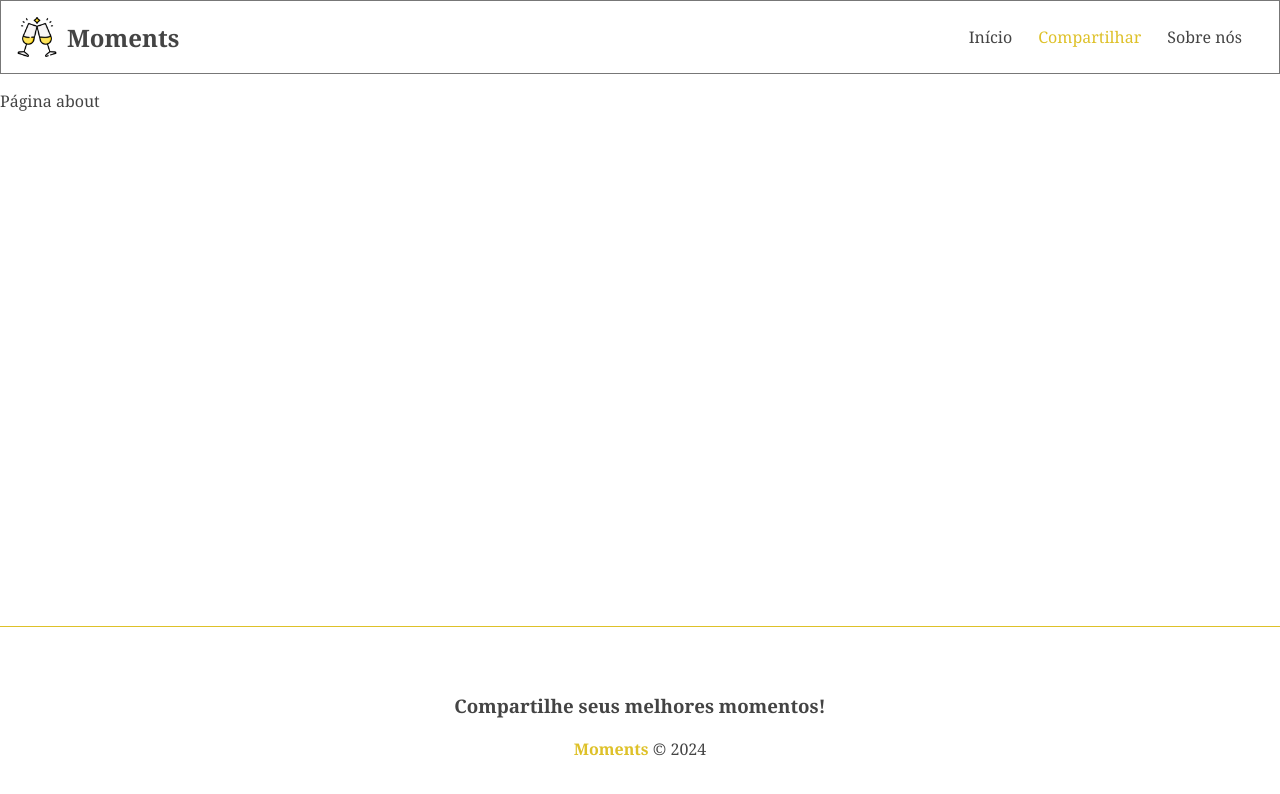
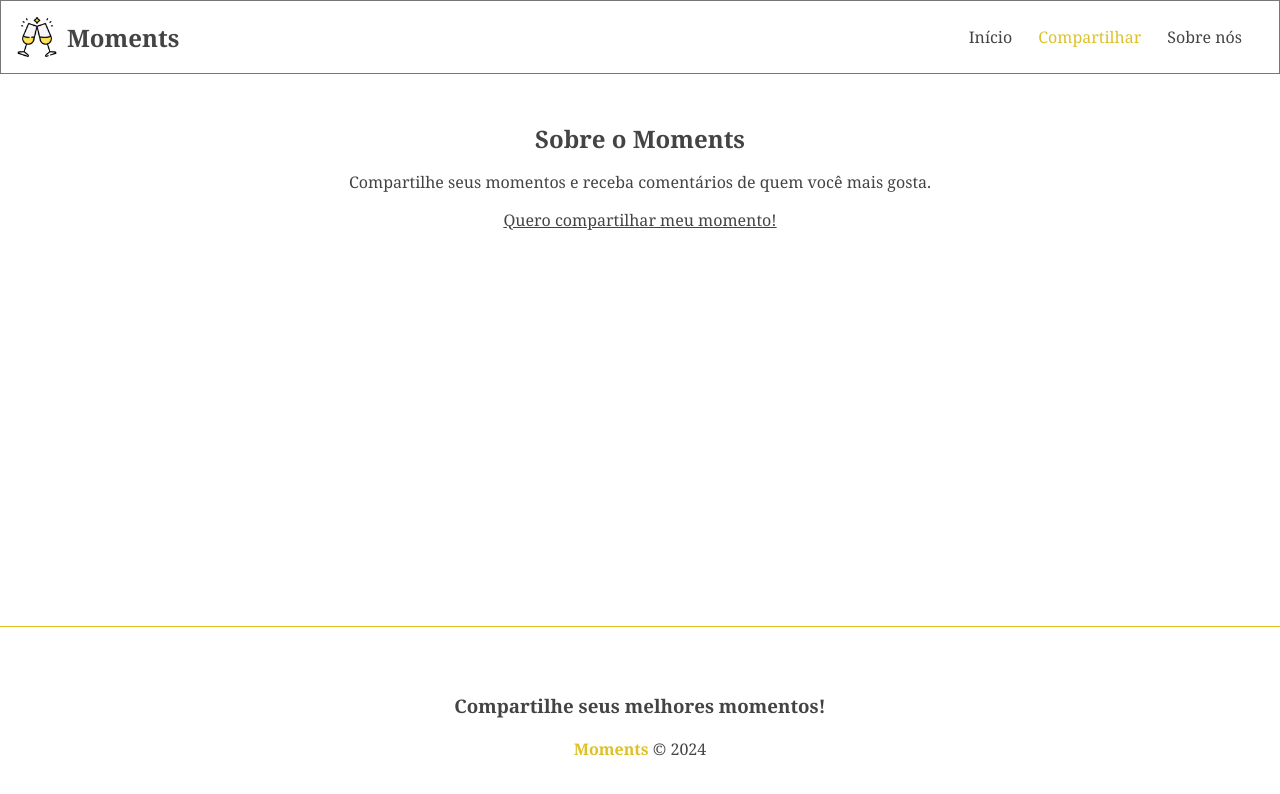
Before and after one commit to biraneves/moments, an Angular app: page /about in a window 1280 px wide. Shown: the top 794 px of the page. Built offline with nearby package versions, Linux system fonts and the light colour scheme.

Commit message:
About page

```diff
--- a/src/app/components/pages/about/about.component.html
+++ b/src/app/components/pages/about/about.component.html
@@ -1 +1,5 @@
-<p>Página about</p>
+<div class="about">
+  <h2>Sobre o Moments</h2>
+  <p>Compartilhe seus momentos e receba comentários de quem você mais gosta.</p>
+  <a routerLink="/moments/new">Quero compartilhar meu momento!</a>
+</div>
--- a/src/app/components/pages/about/about.component.scss
+++ b/src/app/components/pages/about/about.component.scss
@@ -0,0 +1,18 @@
+@use "../../../../sass/functions";
+
+.about {
+  display: flex;
+  flex-direction: column;
+  justify-content: center;
+  align-items: center;
+  padding: functions.px2rem(32px);
+
+  h2,
+  p {
+    margin-bottom: functions.px2rem(16px);
+  }
+
+  a {
+    text-decoration: underline;
+  }
+}
```
